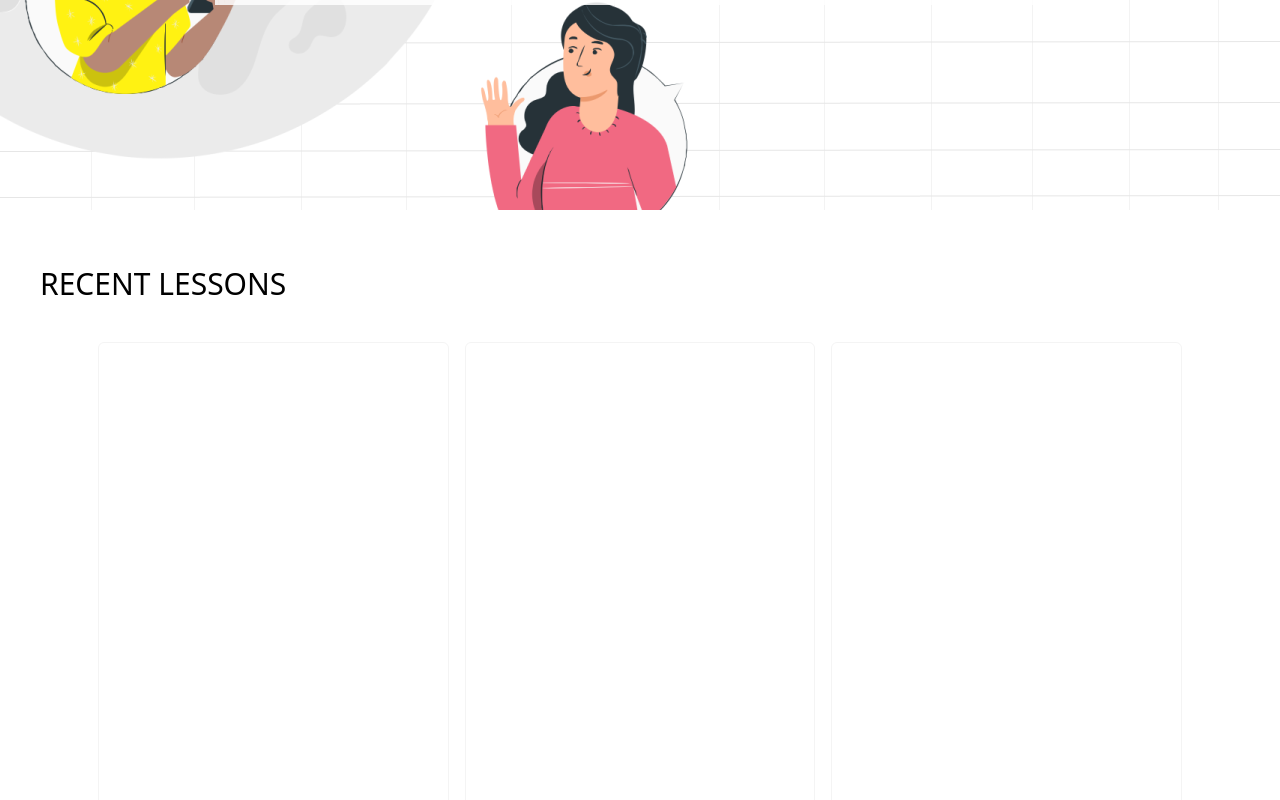
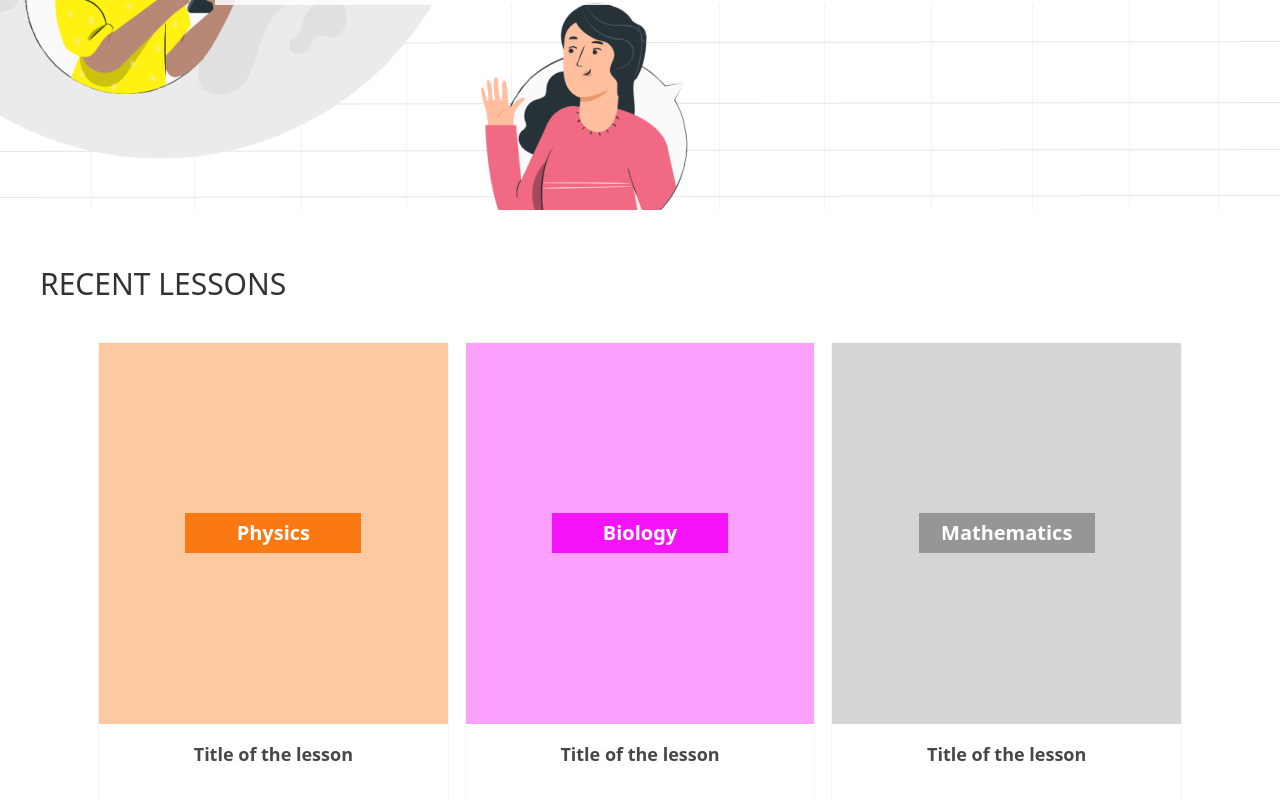
Before and after one commit to udezueoluomachi/amabo-learn-v2, a Next.js app: page / in a window 1280 px wide. Shown: the part 590-1390 px from the top of the page. Built offline with nearby package versions, Linux system fonts and the light colour scheme.

Commit message:
Progress

```diff
--- a/src/app/page.js
+++ b/src/app/page.js
@@ -7,34 +7,64 @@ export default function Home() {
     <Header />
     <div className="flex justify-center md:items-center h-full w-full bg-bg bg-no-repeat bg-white-1 bg-cover bg-center bg-local pt-10" >
       <div className="bg-white-1/85 max-w-[850px] h-max min-w-[310px] min-h-[350px] p-4 md:p-10">
-        <p className="text-black font-extrabold text-xl md:text-3xl">
+        <p className="text-black-1 font-extrabold text-2xl md:text-3xl">
           <span className="text-orange-1">CREATED</span> AND <span className="text-orange-1">RUN</span> BY YOUNG AND INNOVATIVE MINDS WHO ARE WORKING TO HELP <span className="text-purple">HIGHSCHOOL</span> STUDENTS GET ACCESS TO
         </p>
-        <p className="text-black mt-4">
+        <p className="text-black-1 mt-4">
           free <b>online</b> & <b>offline</b> <span className="text-purple">learning materials</span> and help improve learning via <strong>socializing</strong>
         </p>
-        <a href="./subjects" title="Explore available subjects." className="block w-max text-base font-medium text-white-1 bg-orange-1 rounded-full mt-10 px-6 py-1" >
+        <a href="./subjects" title="Explore available subjects." className="outline-offset-2 hover:outline-offset-4 outline-2 outline-dashed outline-orange-1 block w-max text-base font-medium text-white-1 bg-orange-1 rounded-full mt-10 px-6 py-1" >
           EXPLORE
         </a>
       </div>
     </div>
     <div className="h-full w-full bg-white-1 p-10 py-14" >
-      <h2 className="text-black text-xl md:text-3xl font-medium">
+      <h2 className="text-black-1 text-xl md:text-3xl font-medium">
         RECENT LESSONS
       </h2>
       <div className="w-11/12 h-5/6 mt-10 mx-auto flex items-center justify-around flex-wrap md:flex-nowrap">
-        <a href="#article" title="read new lesson" className="w-1/3 min-w-[310px] h-full hover:-scale-75 border m-2 border-grey/10 rounded-md border-solid">
-          <div></div>
-          <div></div>
+        <a href="#article" title="read new lesson" className="w-1/3 min-w-[310px] h-full hover:scale-95 transition border m-2 border-grey/10 rounded-md border-solid">
+          <div className="flex justify-center items-center w-full bg-orange-2/40 h-2/3">
+            <div className="flex justify-center items-center w-44 h-10 bg-orange-2">
+              <p className="text-white-1 font-bold text-lg md:text-xl">
+                Physics
+              </p>
+            </div>
+          </div>
+          <div className="p-4">
+            <p className="text-black-1/90 font-bold text-base md:text-lg text-center" >Title of the lesson</p>
+          </div>
         </a>
-        <a href="#article" title="read new lesson" className="w-1/3 min-w-[310px] h-full hover:-scale-75 border m-2 border-grey/10 rounded-md border-solid">
-          <div></div>
-          <div></div>
+        <a href="#article" title="read new lesson" className="w-1/3 min-w-[310px] h-full hover:scale-95 transition border m-2 border-grey/10 rounded-md border-solid">
+          <div className="flex justify-center items-center w-full bg-purple/40 h-2/3">
+            <div className="flex justify-center items-center w-44 h-10 bg-purple">
+              <p className="text-white-1 font-bold text-lg md:text-xl">
+                Biology
+              </p>
+            </div>
+          </div>
+          <div className="p-4">
+            <p className="text-black-1/90 font-bold text-base md:text-lg text-center" >Title of the lesson</p>
+          </div>
         </a>
-        <a href="#article" title="read new lesson" className="w-1/3 min-w-[310px] h-full hover:-scale-75 border m-2 border-grey/10 rounded-md border-solid">
-          <div></div>
-          <div></div>
+        <a href="#article" title="read new lesson" className="w-1/3 min-w-[310px] h-full hover:scale-95 transition border m-2 border-grey/10 rounded-md border-solid">
+          <div className="flex justify-center items-center w-full bg-grey/40 h-2/3">
+            <div className="flex justify-center items-center w-44 h-10 bg-grey">
+              <p className="text-white-1 font-bold text-lg md:text-xl">
+                Mathematics
+              </p>
+            </div>
+          </div>
+          <div className="p-4">
+            <p className="text-black-1/90 font-bold text-base md:text-lg text-center" >Title of the lesson</p>
+          </div>
         </a>
+      </div>
+    </div>
+
+    <div className="flex justify-between h-full w-full bg-white-1 p-10 py-14" >
+      <div>
+
       </div>
     </div>
     </>
--- a/src/components/Header.jsx
+++ b/src/components/Header.jsx
@@ -1,12 +1,12 @@
 const Header = () => {
     return (
         <>
-            <header className="md:fixed top-0 flex items-center justify-between w-full px-3 md:px-10 h-[15vh] max-h-[60px] md:max-h-[90px] md:min-h-[85px]">
+            <header className="absolute top-0 flex items-center justify-between w-full px-3 md:px-10 h-[15vh] max-h-[60px] md:max-h-[90px] md:min-h-[85px]">
                 <a href="." className="flex items-center select-none" title="Amabo learn homepage." >
                     <img  className="h-6 w-6 mr-2" src="/logo.png" />
                     <span className="text-orange-2 text-lg md:text-2xl font-bold" >AMABO LEARN</span>
                 </a>
-                <a href="mailto:user@example.com" className="text-white-1 hidden md:block font-normal text-sm md:text-base bg-orange-1 py-1 px-4 rounded-full" title="Send us an email" >
+                <a href="mailto:user@example.com" className="outline-offset-2 hover:outline-2 hover:outline-dashed hover:outline-orange-1 text-white-1 hidden md:block font-normal text-sm md:text-base bg-orange-1 py-1 px-4 rounded-full" title="Send us an email" >
                     MAIL US
                 </a>
             </header>
```
